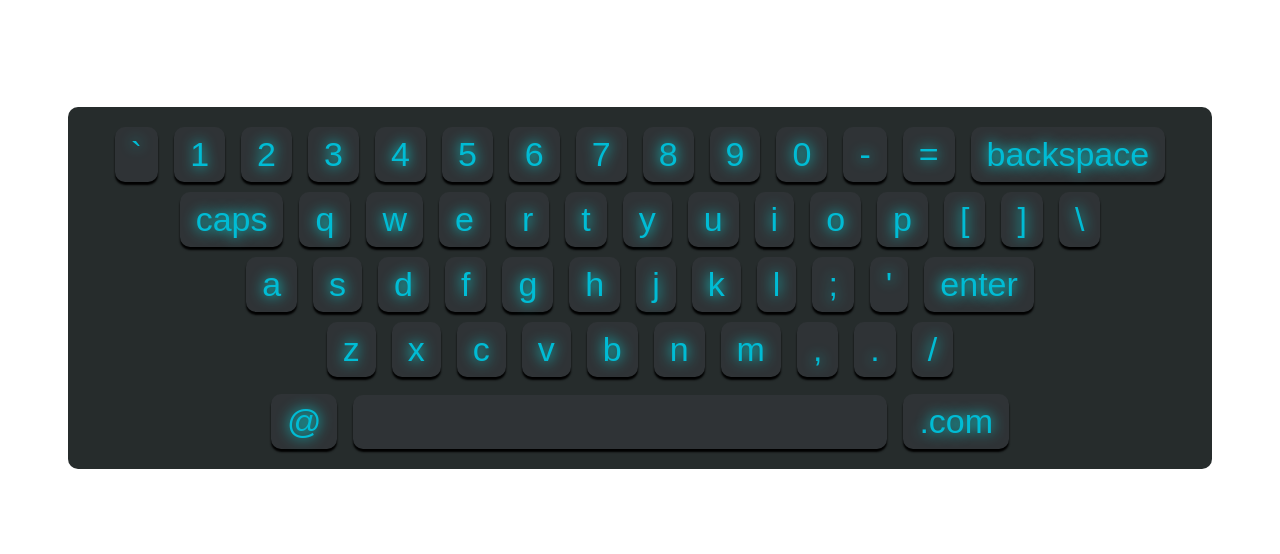
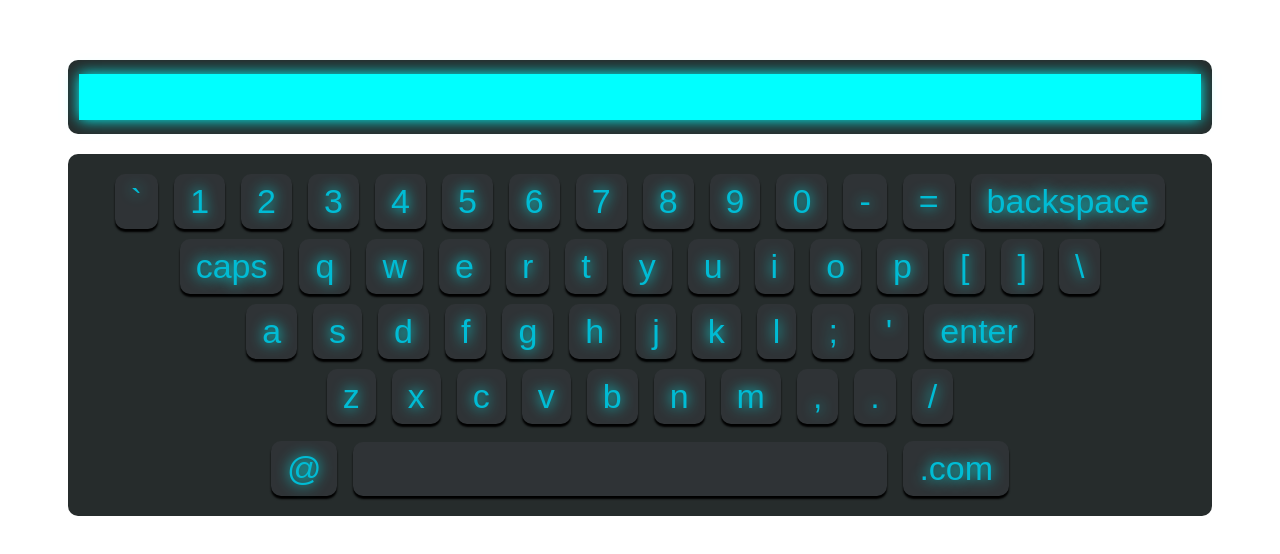
Before and after one commit to BesoBerdzenishvili/virtual-keyboard, a React (Create React App) app: page / in a window 1280 px wide. Shown: the part 112-666 px from the top of the page. Built offline with nearby package versions, Linux system fonts and the light colour scheme.

Commit message:
added Output.js

```diff
--- a/src/App.js
+++ b/src/App.js
@@ -1,13 +1,24 @@
 import { useState } from "react";
+import { styled } from "./stitches.config";
 import Keyboard from "./components/Keyboard";
+import Output from "./components/Output";
 
+const Wrapper = styled("div", {
+  position: "absolute",
+  top: "50%",
+  left: "50%",
+  transform: "translate(-50%, -50%)",
+  maxWidth: 1144,
+  width: "100%",
+});
 function App() {
   const [text, setText] = useState("");
   return (
-    <div>
-      {text}
+    <Wrapper>
+      <Output text={text} />
+      <br />
       <Keyboard setKeyboardText={setText} text={text} />
-    </div>
+    </Wrapper>
   );
 }
 
--- a/src/components/Keyboard.js
+++ b/src/components/Keyboard.js
@@ -3,14 +3,8 @@ import { styled } from "../stitches.config";
 import db from "../db.json";
 
 const Wrapper = styled("div", {
-  position: "absolute",
-  top: "50%",
-  left: "50%",
-  transform: "translate(-50%, -50%)",
   textAlign: "center",
   backgroundColor: "$black",
-  maxWidth: 1144,
-  width: "100%",
   padding: "15px 0px",
   borderRadius: 10,
 });
--- /dev/null
+++ b/src/components/Output.js
@@ -0,0 +1,35 @@
+import { useEffect, useRef } from "react";
+import { styled } from "../stitches.config";
+
+const Wrapper = styled("div", {
+  borderRadius: 10,
+  padding: "14px 11px",
+  backgroundColor: "$black",
+});
+const Screen = styled("div", {
+  color: "$black",
+  backgroundColor: "cyan",
+  boxShadow: "0px 0px 14px cyan",
+  fontSize: 34,
+  padding: "0 4px",
+  minHeight: 46,
+  maxHeight: 244,
+  overflow: "auto",
+  overflowX: "hidden",
+  wordBreak: "break-all",
+});
+
+export default function Output({ text }) {
+  const bottomRef = useRef(null);
+  useEffect(() => {
+    bottomRef.current?.scrollIntoView({ behavior: "smooth" });
+  }, [text]);
+  return (
+    <Wrapper>
+      <Screen>
+        {text}
+        <div ref={bottomRef} />
+      </Screen>
+    </Wrapper>
+  );
+}
```
